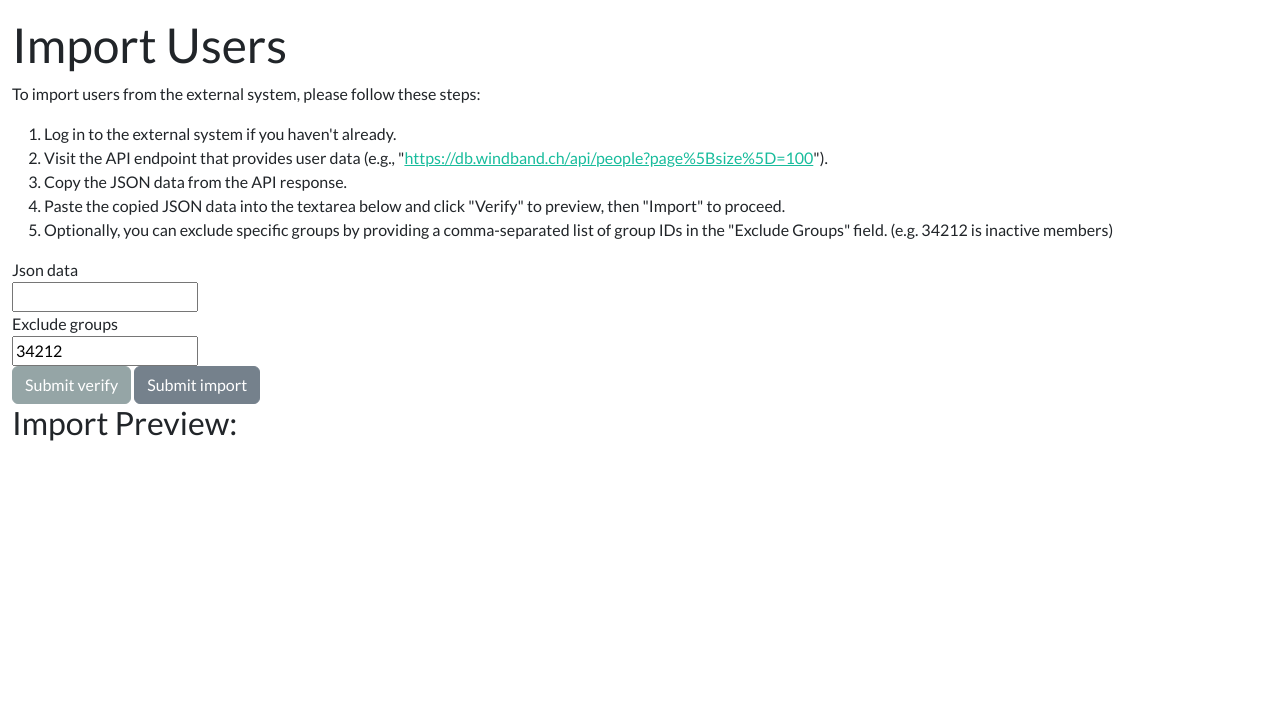
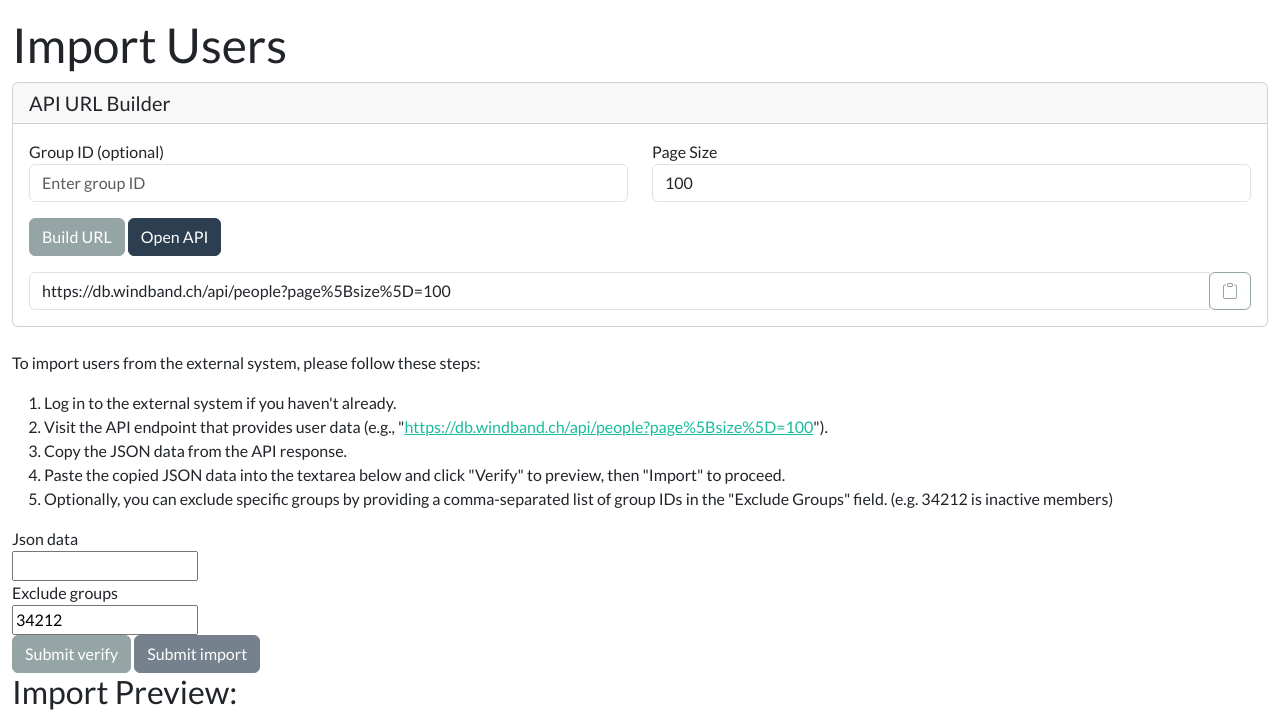
Before and after one commit to peacemaker360/rental, a Python web app: template app/templates/bulkImportUsers.html in a window 1280 px wide. Shown: the part 72-800 px from the top of the page. Run offline with Jinja, Linux system fonts and the light colour scheme; the template is opened without the code that fills it: most values are stand-ins (such as "Sample title", 1, 10 or a date in 2020); form fields are guessed from the names that the template uses; some libraries are stand-ins or nearby versions.

Commit message:
Add API URL builder to bulk user import page; include group ID and page size inputs

```diff
--- a/app/templates/bulkImportUsers.html
+++ b/app/templates/bulkImportUsers.html
@@ -4,6 +4,42 @@
 
 {% block app_content %}
 <h1>Import Users</h1>
+
+<div class="card mb-4">
+    <div class="card-header">
+        <h5 class="mb-0">API URL Builder</h5>
+    </div>
+    <div class="card-body">
+        <div class="row">
+            <div class="col-md-6">
+                <div class="form-group">
+                    <label for="groupId">Group ID (optional)</label>
+                    <input type="text" class="form-control" id="groupId" placeholder="Enter group ID">
+                </div>
+            </div>
+            <div class="col-md-6">
+                <div class="form-group">
+                    <label for="pageSize">Page Size</label>
+                    <input type="number" class="form-control" id="pageSize" value="100" min="1" max="1000">
+                </div>
+            </div>
+        </div>
+        <div class="mt-3">
+            <button class="btn btn-secondary" onclick="buildApiUrl()">Build URL</button>
+            <a href="#" id="apiUrl" target="_blank" class="btn btn-primary ml-2">Open API</a>
+        </div>
+        <div class="mt-3">
+            <div class="input-group">
+                <input type="text" class="form-control" id="generatedUrl" readonly>
+                <div class="input-group-append">
+                    <button class="btn btn-outline-secondary" onclick="copyUrl()">
+                        <i class="bi bi-clipboard"></i>
+                    </button>
+                </div>
+            </div>
+        </div>
+    </div>
+</div>
 
 <p>
     To import users from the external system, please follow these steps:
@@ -123,6 +159,44 @@
         }
     }
 
+    function buildApiUrl() {
+        const baseUrl = 'https://db.windband.ch/api/people';
+        const groupId = document.getElementById('groupId').value.trim();
+        const pageSize = document.getElementById('pageSize').value;
+
+        let params = new URLSearchParams();
+        params.append('page[size]', pageSize);
+
+        if (groupId) {
+            params.append('filter[primary_group_id][eq]', groupId);
+            params.append('fields[groups]', 'id');
+        }
+
+        const finalUrl = `${baseUrl}?${params.toString()}`;
+
+        document.getElementById('generatedUrl').value = finalUrl;
+        document.getElementById('apiUrl').href = finalUrl;
+    }
+
+    function copyUrl() {
+        const urlInput = document.getElementById('generatedUrl');
+        urlInput.select();
+        document.execCommand('copy');
+
+        // Optional: Show feedback
+        const button = event.target.closest('button');
+        const originalContent = button.innerHTML;
+        button.innerHTML = '<i class="bi bi-check"></i>';
+        setTimeout(() => {
+            button.innerHTML = originalContent;
+        }, 1000);
+    }
+
+    // Initialize the URL builder when the page loads
+    document.addEventListener('DOMContentLoaded', function () {
+        buildApiUrl();
+    });
+
     // Attach event listeners to the verify and import buttons
     document.querySelector('form').addEventListener('click', function (event) {
         if (event.target.name === 'submit_verify') {
```
